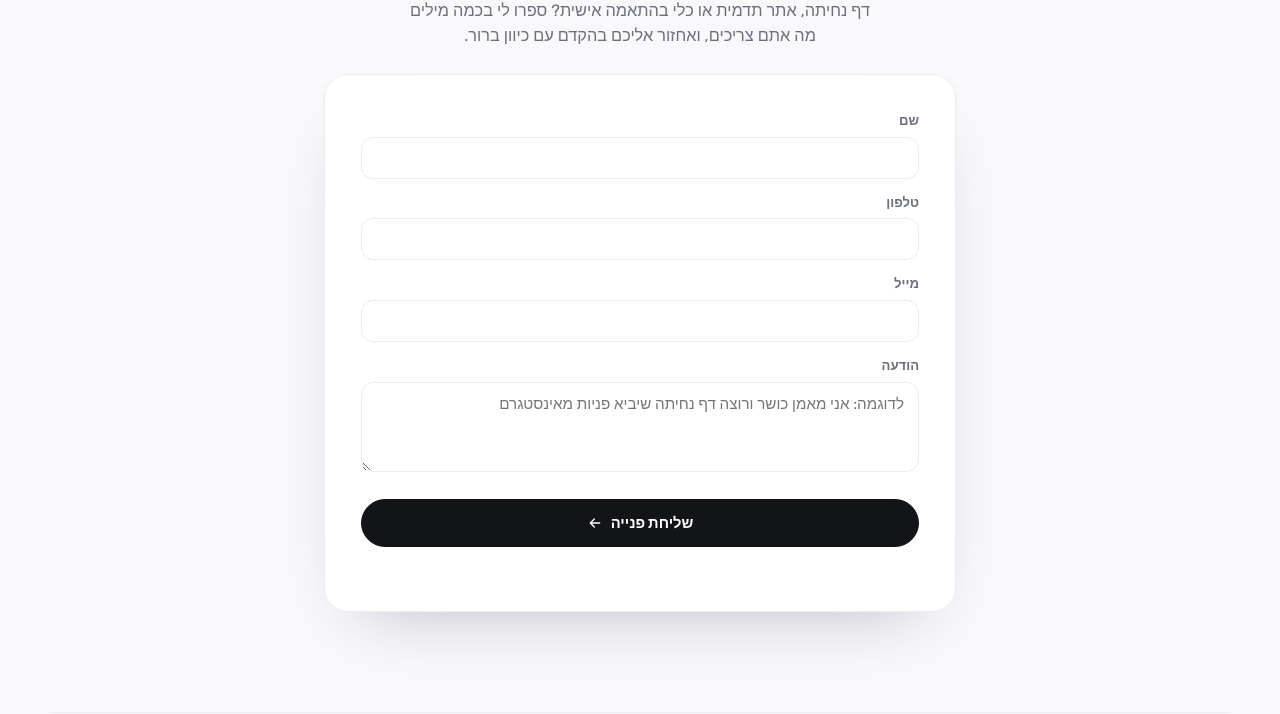
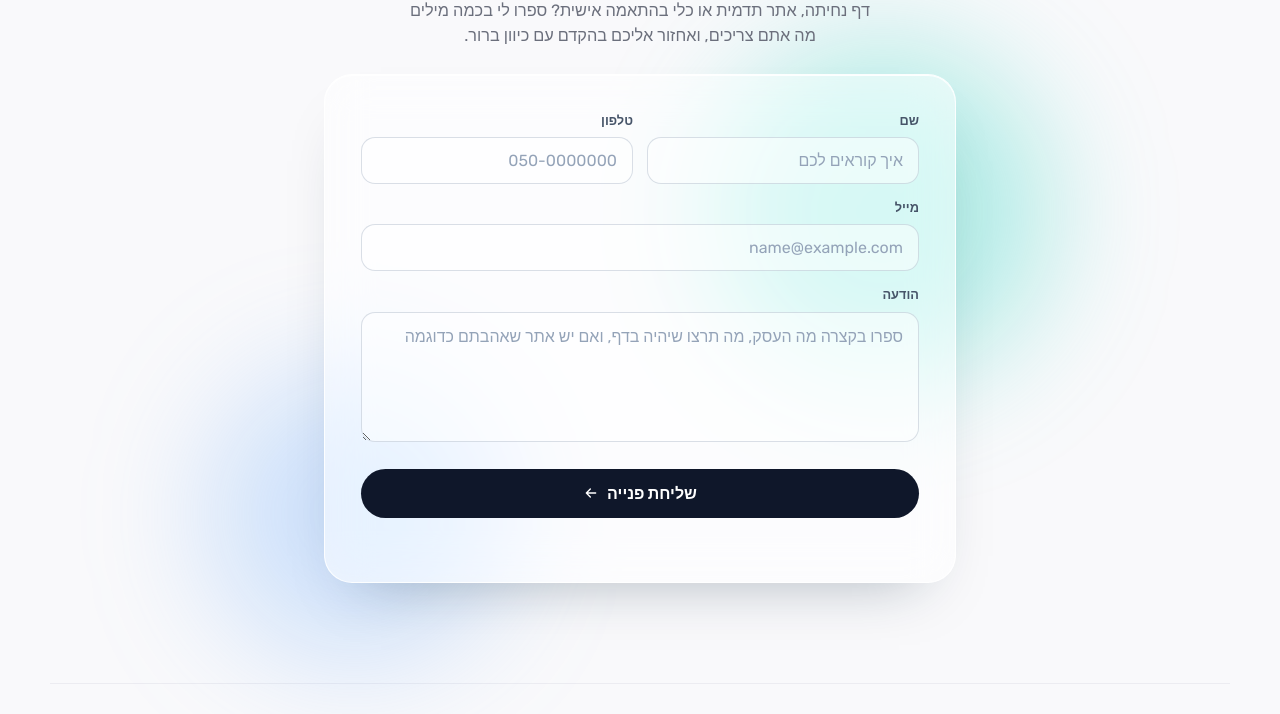
Before and after one commit to Xnet2/xnet2.github.io, a plain HTML site: page contact.html in a window 1280 px wide. Shown: the part 219-933 px from the top of the page. Drawn offline with Linux system fonts and the light colour scheme.

Commit message:
Contact: frosted-glass form, clearer message hint
Co-Authored-By: Claude Opus 5.5 <noreply@anthropic.com>

```diff
--- a/contact.html
+++ b/contact.html
@@ -56,7 +56,9 @@
   </nav>
 </header>
 
-<section class="payment contact-glow">
+<section class="payment contact-glow contact-glass">
+  <span class="cg-blob b1" aria-hidden="true"></span>
+  <span class="cg-blob b2" aria-hidden="true"></span>
   <div class="page-intro">
     <span class="eyebrow eyebrow-pink">מענה אישי</span>
     <h2 class="page-heading">בואו נבנה לכם <span class="mark-pink">משהו טוב</span></h2>
@@ -64,21 +66,23 @@
   </div>
   <div class="payment-card">
     <form id="contact-form">
-      <div class="field">
-        <label for="cf-name">שם</label>
-        <input type="text" id="cf-name" name="name" required>
-      </div>
-      <div class="field">
-        <label for="cf-phone">טלפון</label>
-        <input type="tel" id="cf-phone" name="phone" required>
+      <div class="field-row">
+        <div class="field">
+          <label for="cf-name">שם</label>
+          <input type="text" id="cf-name" name="name" autocomplete="name" placeholder="איך קוראים לכם" required>
+        </div>
+        <div class="field">
+          <label for="cf-phone">טלפון</label>
+          <input type="tel" id="cf-phone" name="phone" autocomplete="tel" placeholder="050-0000000" dir="ltr" required>
+        </div>
       </div>
       <div class="field">
         <label for="cf-email">מייל</label>
-        <input type="email" id="cf-email" name="email" required>
+        <input type="email" id="cf-email" name="email" autocomplete="email" placeholder="name@example.com" dir="ltr" required>
       </div>
       <div class="field">
         <label for="cf-message">הודעה</label>
-        <textarea id="cf-message" name="message" placeholder="לדוגמה: אני מאמן כושר ורוצה דף נחיתה שיביא פניות מאינסטגרם" required></textarea>
+        <textarea id="cf-message" name="message" placeholder="ספרו בקצרה מה העסק, מה תרצו שיהיה בדף, ואם יש אתר שאהבתם כדוגמה" required></textarea>
       </div>
       <button type="submit" class="btn contact-submit" id="contact-submit">
         שליחת פנייה
--- a/style.css
+++ b/style.css
@@ -1944,3 +1944,44 @@ header.site-head{
   @keyframes vt-in{from{opacity:0; transform:translateY(8px);}}
 }
 header.site-head{view-transition-name:site-head;}
+
+/* ---------- בואו נדבר: טופס פנייה שקוף, כמו זכוכית ---------- */
+.contact-glass{position:relative; isolation:isolate;}
+.contact-glass .cg-blob{position:absolute; z-index:-1; border-radius:50%; filter:blur(60px); pointer-events:none;}
+.contact-glass .cg-blob.b1{width:340px; height:340px; top:180px; right:-40px; background:rgba(45,212,191,.35);}
+.contact-glass .cg-blob.b2{width:300px; height:300px; bottom:40px; left:-30px; background:rgba(96,165,250,.28);}
+@media (prefers-reduced-motion: no-preference){
+  @keyframes cg-float{0%{transform:translate(0,0);} 100%{transform:translate(-30px,24px);}}
+  .contact-glass .cg-blob.b1{animation:cg-float 14s ease-in-out infinite alternate;}
+  .contact-glass .cg-blob.b2{animation:cg-float 18s ease-in-out infinite alternate-reverse;}
+}
+.contact-glass .payment-card{
+  background:rgba(255,255,255,.55); border:1px solid rgba(255,255,255,.85);
+  backdrop-filter:blur(22px) saturate(1.3); -webkit-backdrop-filter:blur(22px) saturate(1.3);
+  box-shadow:0 30px 60px -36px rgba(15,40,60,.35), inset 0 1px 0 rgba(255,255,255,.9);
+  border-radius:28px; padding:clamp(22px,4vw,36px);
+}
+.contact-glass .field label{font-size:.8rem; font-weight:700; color:#475569; margin-bottom:7px;}
+.contact-glass .field input, .contact-glass .field textarea{
+  background:rgba(255,255,255,.5); border:1px solid rgba(148,163,184,.35); border-radius:14px;
+  padding:13px 15px; font-size:1rem; color:var(--ink); box-shadow:none;
+  transition:border-color .2s ease, background .2s ease, box-shadow .2s ease;
+}
+.contact-glass .field input::placeholder, .contact-glass .field textarea::placeholder{color:#94a3b8;}
+.contact-glass .field input[dir="ltr"]{text-align:right;}
+.contact-glass .field input:focus, .contact-glass .field textarea:focus{
+  outline:none; background:rgba(255,255,255,.85); border-color:rgba(13,148,136,.55);
+  box-shadow:0 0 0 4px rgba(13,148,136,.12);
+}
+.contact-glass .field textarea{min-height:130px;}
+.contact-glass .contact-submit{
+  width:100%; justify-content:center; border-radius:100px; padding:15px 24px; margin-top:6px;
+  background:#0f172a; border:0; color:#fff; font-size:1rem;
+}
+.contact-glass .contact-submit:hover{opacity:1; background:#1e293b;}
+.contact-glass .contact-status{text-align:center;}
+@media (max-width:640px){
+  .contact-glass .payment-card{background:rgba(255,255,255,.65); border-radius:22px;}
+  .contact-glass .cg-blob.b1{width:220px; height:220px; right:-60px;}
+  .contact-glass .cg-blob.b2{width:200px; height:200px; left:-60px;}
+}
```
